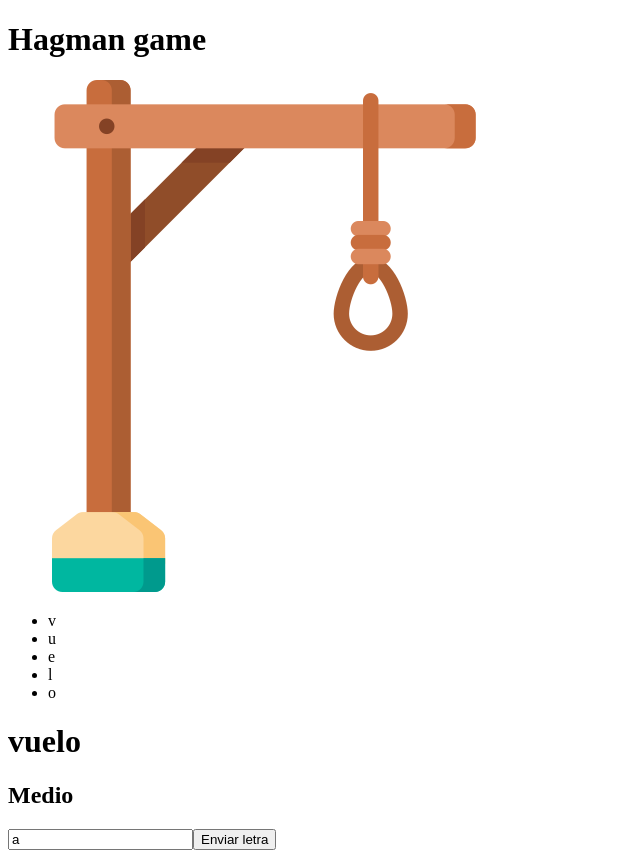
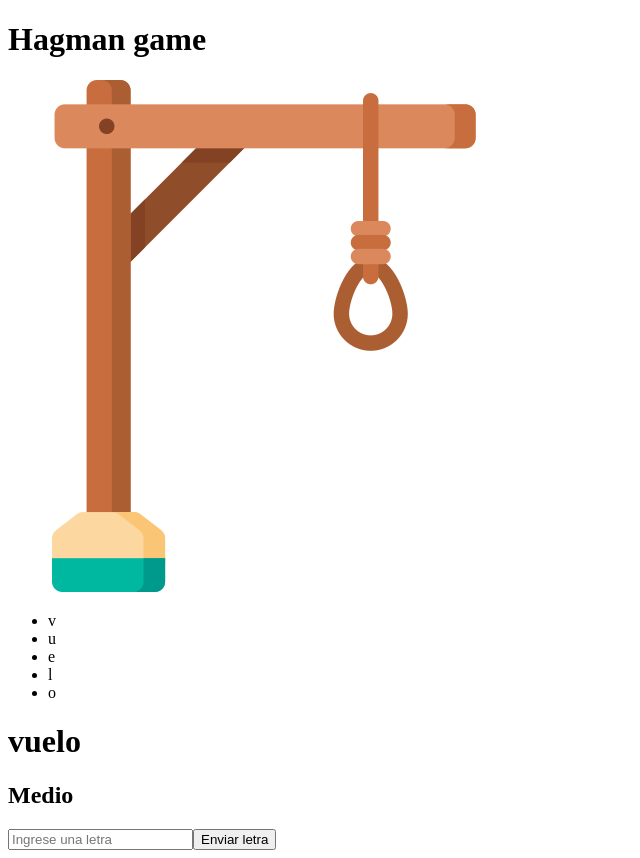
Before and after one commit to KhadaJhiin/ahorcadoGame-react, a React (Vite) app: page / in a window 1280 px wide. Shown: the whole page, without its empty margins (0-640 px from the left). Built offline with nearby package versions, Linux system fonts and the light colour scheme.

Commit message:
Se hace por fin la validacion del formulario

```diff
--- a/package.json
+++ b/package.json
@@ -11,7 +11,8 @@
   },
   "dependencies": {
     "react": "^18.3.1",
-    "react-dom": "^18.3.1"
+    "react-dom": "^18.3.1",
+    "sweetalert2": "^11.14.5"
   },
   "devDependencies": {
     "@eslint/js": "^9.13.0",
--- a/src/components/manejoPalabra/EnvioDeLetra.jsx
+++ b/src/components/manejoPalabra/EnvioDeLetra.jsx
@@ -1,33 +1,52 @@
 import { useState } from "react";
+import Swal from "sweetalert2";
+import { validarSubmit, validarChange } from "./ValidarEntrada";
 
 const EnvioDeLetra = () => {
+  /*
+  ---------------------------------
+  ----------USE STATE--------------
+  ---------------------------------
+  */
   const [form, setForm] = useState({
-    entrada: "a",
+    entrada: "",
   });
-
+  const { entrada } = form;
+  /*
+  ------------------------------------
+  ----------HANDLESUBMIT--------------
+  ------------------------------------
+  */
   const handleSubmit = (e) => {
     e.preventDefault();
+    validarSubmit(entrada);
   };
-
+  /*
+  ---------------------------------
+  ----------HANDLE CHANGE--------------
+  ---------------------------------
+  */
+  const handleChange = (e) => {
+    const { name, value } = e.target;
+    setForm({
+      ...form,
+      [name]: value,
+    });
+    validarChange(value, setForm, form);
+  };
+  /*
+  ----------------------------------------
+  ----------RETURN DE LA APP--------------
+  ----------------------------------------
+  */
   return (
-    <>
-      <form onSubmit={handleSubmit}>
-        <input
-          type="text"
-          placeholder="Ingrese una letra"
-          name="entrada"
-          value={form.entrada}
-          onChange={(e) => setForm({ ...form, entrada: e.target.value })}
-        />
-
-        <button type="submit">Enviar letra</button>
-      </form>
-    </>
+    <form onSubmit={handleSubmit}>
+      <input type="text" placeholder="Ingrese una letra" name="entrada" value={entrada} onChange={handleChange} />
+      <button type="submit">Enviar letra</button>
+    </form>
   );
 };
 export default EnvioDeLetra;
-
-//quedamos en video 66 reutilizar onchange
 
 /*FORMULARIO CONTROLADO LO QUE ES MAS RECOMENDADO POR REACT/
 
@@ -46,8 +65,25 @@ para esto necesitamos
   })
 
 2. Para actualizar el evento o para que realize los cambios es necesario de igual manera hay que usar dentro de nuestro
-   campo un evento llamado onchange, aqui al poner esos puntos llamados split operation antes de tomar el valor de entrada, son para crear una copia
+   campo un evento llamado onchange, aqui al poner esos puntos llamados SPREAD operation antes de tomar el valor de entrada, son para crear una copia
    de lo que ya esta hecho o de las entradas existentes,
+
+3. Optimizacion del onchange, esto se usa mas que todo cuando tenemos muchas entradas es decir mas
+   de un input.
+   Para esto creamos otra funcion llamada handle change ya sabemos que es por la convencion este nombre
+   de estea manera se tenia el onchange en cada entrada de nuestro formulario
+
+   onChange={(e) => setForm({ ...form, entrada: e.target.value })}
+
+   ahora queremos dejarlo en una funcion, por lo que hacemos el handleChange y dentro llamamos
+   primero el e.target.value y despues el name para poder identificar en que entrada se encuentra
+
+   Dentro de esta misma funcion nosotros podemos hacer el setForm es decir la actualizacion del
+   formulario.
+
+   Para esto tenemos que pasarle la copia de lo que tenemos ya que el va a detectar que cambie el
+   estado de nuestra entrada esto lo hacemos con el spread funcion
+
 
 
 
@@ -133,3 +169,9 @@ para esto necesitamos
 //                          nombre de un input que es "entrada" incluso lo podemos desestructurar para hacer una
 //                          manipulacion mas facil de los datos.
 // */
+
+/*PREGUNTAS REACT
+1. Que cosas se deben modularizar y cuales no ¿Debemos modularizar las funciones?
+2. Cuando usar formularios controlados y no controlados
+
+*/
--- a/src/components/manejoPalabra/Validacion.jsx
+++ /dev/null
@@ -1,6 +0,0 @@
-const Validacion = () => {
-    return(
-        console.log('Soy la validacion')
-    )
-}
-export default Validacion;
--- /dev/null
+++ b/src/components/manejoPalabra/ValidarEntrada.js
@@ -0,0 +1,29 @@
+import Swal from "sweetalert2";
+//------------------------------------------------------------
+// Función de validación para el submit-----------------------
+export const validarSubmit = (entrada) => {
+  if (!entrada.trim()) {
+    return Swal.fire({
+      icon: "error",
+      title: "Oops...",
+      text: "Obligatorio el envío de una sola letra",
+    });
+  }
+};
+//-------------------------------------------------------------
+// Función de validación para el cambio de input---------------
+export const validarChange = (value, setForm, form) => {
+  if (value.length > 1 || !/^[a-zA-Z\s]*$/.test(value)) {
+    return Swal.fire({
+      icon: "error",
+      title: "Oops...",
+      text: "No números ni más de una letra",
+    }).then(() => {
+      // Restablecer el input a ningún valor
+      setForm({
+        ...form,
+        entrada: "",
+      });
+    });
+  }
+};
```
Also changed, not shown: 1 other file (tests, documents, lock files or other folders).
